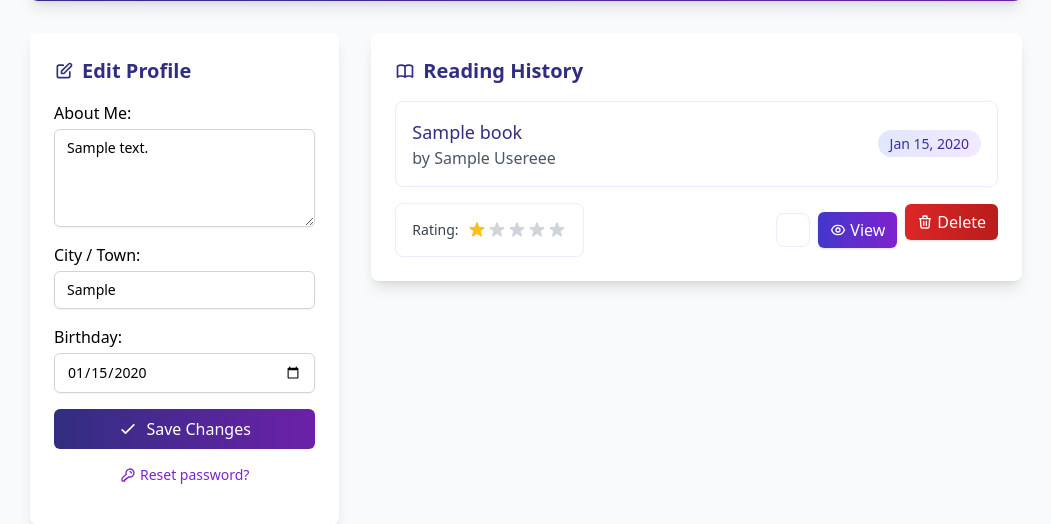
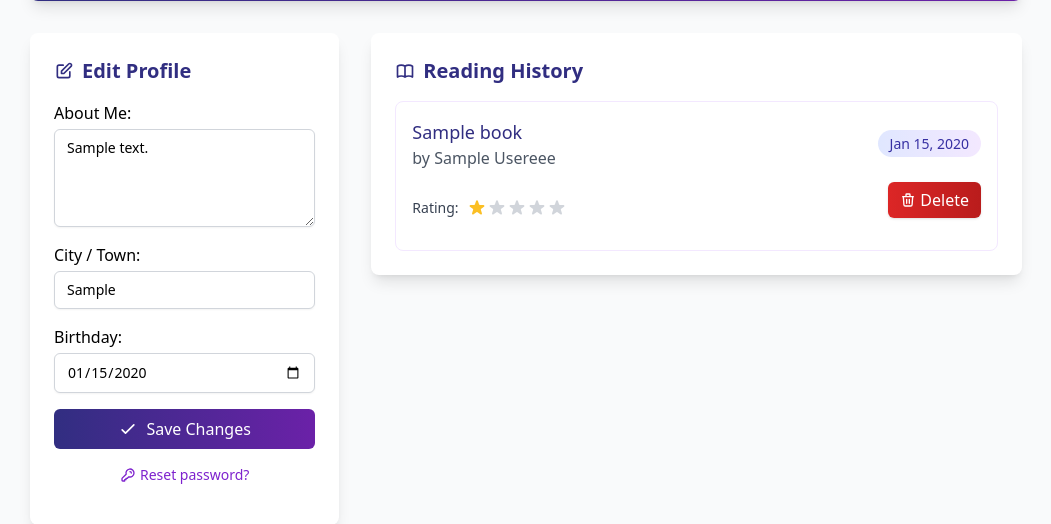
Before and after one commit to RMJTromp/boekenclub-de-geletterde-kat, a Django app: a page that uses templates/profile.html in a window 1280 px wide. Shown: the part 227-751 px from the top of the page, without its empty margins (114-1165 px from the left). Run offline with Django 5.2, Linux system fonts and the light colour scheme; a user stored in the database is signed in; tables that the repository leaves empty hold one stand-in row (values such as "Sample post"); some libraries are stand-ins or nearby versions.

Commit message:
Remove unused "View" button from profile.html

```diff
--- a/templates/profile.html
+++ b/templates/profile.html
@@ -99,16 +99,6 @@
 
                                 <!-- Buttons Section -->
                                 <div class="flex items-center space-x-2">
-<!--                                    TODO: read view aanmaken en goed linken-->
-                                    <a href="{% url 'profile' profile.user.username %}"
-                                       class="cursor-pointer relative flex items-center space-x-1 bg-gradient-to-r from-indigo-700 to-purple-700 hover:from-indigo-800 hover:to-purple-800 text-white px-3 py-1.5 rounded-md transition-all duration-300 group shadow hover:shadow-md">
-                                        <svg class="w-4 h-4" fill="none" stroke="currentColor" viewBox="0 0 24 24" xmlns="http://www.w3.org/2000/svg">
-                                            <path stroke-linecap="round" stroke-linejoin="round" stroke-width="2" d="M15 12a3 3 0 11-6 0 3 3 0 016 0z"></path>
-                                            <path stroke-linecap="round" stroke-linejoin="round" stroke-width="2" d="M2.458 12C3.732 7.943 7.523 5 12 5c4.478 0 8.268 2.943 9.542 7-1.274 4.057-5.064 7-9.542 7-4.477 0-8.268-2.943-9.542-7z"></path>
-                                        </svg>
-                                        <span>View</span>
-                                        <span class="absolute bottom-0 left-0 w-0 h-0.5 bg-amber-300 transition-all duration-300 group-hover:w-full opacity-0 group-hover:opacity-50"></span>
-                                    </a>
                                     <form action="{% url 'delete_read' action.id %}" method="POST" onsubmit="return confirm('Are you sure you want to delete this read action? This action cannot be undone.');" class="inline-block">
                                         {% csrf_token %}
                                         <button type="submit"
```
